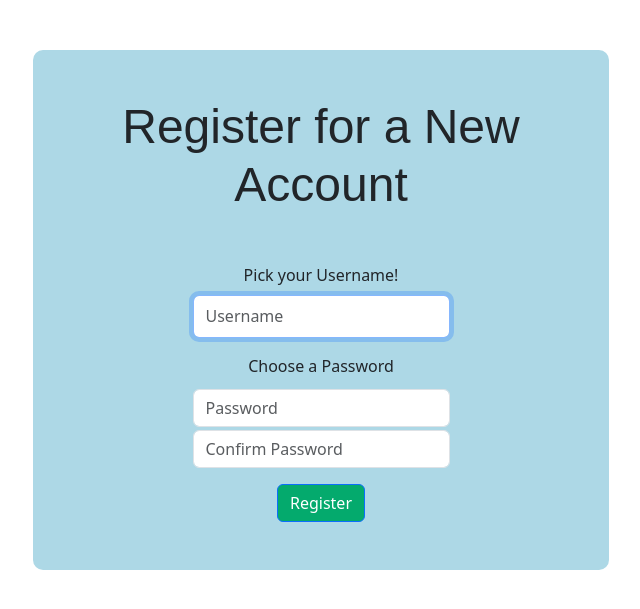
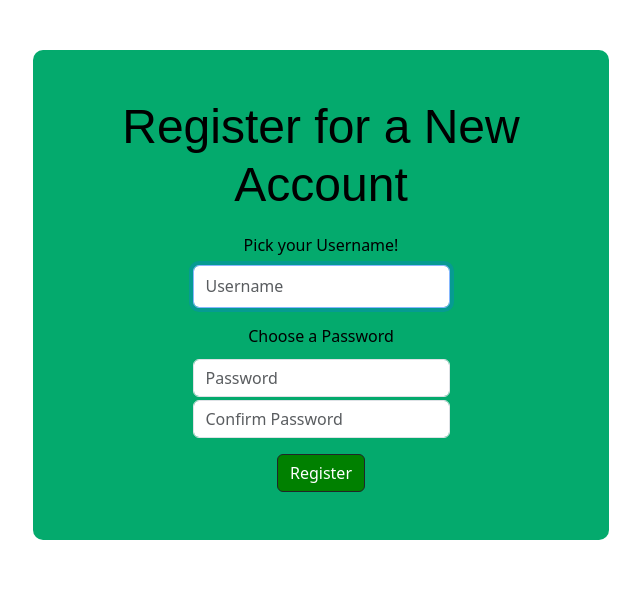
Before and after one commit to lukethan/casino_project, a Flask app: page /auth/register in a window 1280 px wide. Shown: the part 75-684 px from the top of the page, without its empty margins (319-959 px from the left). Run offline with Flask 3, Linux system fonts and the light colour scheme; parts of the project's set-up code (start-up, migrations or seed data) failed here and were passed over.

Commit message:
lots of css

```diff
--- a/youpick/picks.py
+++ b/youpick/picks.py
@@ -13,7 +13,7 @@ bp = Blueprint('picks', __name__)
 def index():
     db = get_db()
     picks = db.execute("SELECT * FROM picks ORDER BY time DESC").fetchall()
-    return render_template("picks/index.html", picks=picks)
+    return render_template("picks/index.html", picks=picks, page="index")
 
 @bp.route("/make", methods=('GET', 'POST'))
 @login_required
--- a/youpick/static/styles.css
+++ b/youpick/static/styles.css
@@ -12,6 +12,7 @@ html, body {
 a {
     text-decoration: none;
     display: inline-block;
+    color: black;
 }
 
 a:hover {
@@ -402,7 +403,9 @@ img {
     .container h5 {
         padding:0px;
     }
-
+    #login {
+        width: 85% !important;
+    }
 }
 
 @media only screen and (max-width: 900px) {
@@ -432,9 +435,10 @@ label {
 article.post {
     display: flex;
     flex-direction: column;
-    border: 1px solid #04AA6D;
-    width: 50%;
-    min-height: 150px;
+    border: 3px solid #04AA6D;
+    width: 100%;
+    padding-bottom: 30%;
+    word-wrap:break-word;
 }
 .post > header {
     display: flex;
@@ -444,6 +448,7 @@ article.post {
     background-color: green;
     height: 50px;
     width: 100%;
+    text-align: center;
 }
 .post > header > div:first-of-type {
     flex: auto;
@@ -466,7 +471,8 @@ article.post {
 }
 
 .btn.btn-primary {
-    background-color: #04AA6D;
+    background-color: green;
+    border-color: #212529;
 }
 
 #pwordconfirm {
@@ -476,12 +482,27 @@ article.post {
 }
 
 .container.py-5.text-center {
-    background-color: lightblue;
+    background-color:#04AA6D;
+    color: black;
     border-radius: 10px;
     display: flex;
     flex-direction: column;
     margin-top: 50px;
     width: 45%;
     min-width: 350px;
+    height: auto;
 
 }
+
+.background_wrapper {
+    background-color: lightblue;
+    width: 50%;
+    display: flex;
+    flex-direction: column;
+    align-items: center;
+    margin: auto;
+    border-radius: 10px;
+    min-width: 325px;
+    padding-top: 10px;
+    padding-bottom: 20px;
+}
--- a/youpick/templates/auth/login.html
+++ b/youpick/templates/auth/login.html
@@ -5,13 +5,13 @@
 {% endblock %}
 
 {% block main %}
-    <h1>Login</h1>
+    <h1 style="margin-bottom: 20px;">Login</h1>
     <form action="/auth/login" method="post">
         <div class="mb-3">
-            <input autocomplete="off" autofocus class="form-control mx-auto w-auto" name="username" placeholder="Username" type="text">
+            <input autocomplete="off" autofocus class="form-control mx-auto w-auto" id="login" name="username" placeholder="Username" type="text">
         </div>
         <div class="mb-3">
-            <input class="form-control mx-auto w-auto" name="password" placeholder="Password" type="password">
+            <input class="form-control mx-auto w-auto" name="password" id="login" placeholder="Password" type="password">
         </div>
         <button class="btn btn-primary" type="submit">Log In</button>
     </form>
--- a/youpick/templates/auth/register.html
+++ b/youpick/templates/auth/register.html
@@ -5,15 +5,15 @@
 {% endblock %}
 
 {% block main %}
-    <h1 style="margin-bottom:50px">Register for a New Account</h1>
+    <h1 style="margin-bottom:20px">Register for a New Account</h1>
     <form action="/auth/register" method="post">
         <div class="mb-3">
             <label for="username">Pick your Username!</label>
-            <input autocomplete="off" autofocus class="form-control mx-auto w-auto" name="username" placeholder="Username" type="text">
+            <input autocomplete="off" autofocus class="form-control mx-auto w-auto" name="username" id="login" placeholder="Username" type="text">
         </div>
         <div class="mb-3" id="pwordconfirm">
-            <label for="password">Choose a Password</label><input class="form-control mx-auto w-auto" name="password" placeholder="Password" type="password">
-            <input class="form-control mx-auto w-auto" name="confirmation" placeholder="Confirm Password" type="password">
+            <label for="password">Choose a Password</label><input class="form-control mx-auto w-auto" id="login" name="password" placeholder="Password" type="password">
+            <input class="form-control mx-auto w-auto" name="confirmation" id="login" placeholder="Confirm Password" type="password">
         </div>
         <button class="btn btn-primary" type="submit">Register</button>
     </form>
--- a/youpick/templates/layout.html
+++ b/youpick/templates/layout.html
@@ -48,10 +48,17 @@
         {{ get_flashed_messages() | join(" ") }}
       </div>
     {% endif %}
+    {% if page == "index" %}
+      {% block header2 %}{% endblock %}
+      <div class="background_wrapper">
+      {% block index %}{% endblock %}
+    {% else %}
 
+      </div>
     <main class="container py-5 text-center">
     {% block main %}{% endblock %}
     </main>
+    {% endif %}
       <script src="/static/scripts.js"></script>
       <script src="https://cdn.jsdelivr.net/npm/bootstrap@5.3.3/dist/js/bootstrap.bundle.min.js" integrity="sha384-YvpcrYf0tY3lHB60NNkmXc5s9fDVZLESaAA55NDzOxhy9GkcIdslK1eN7N6jIeHz" crossorigin="anonymous"></script>
   </body>
```
Also changed, not shown: youpick/templates/picks/index.html (+13 -8 lines).
